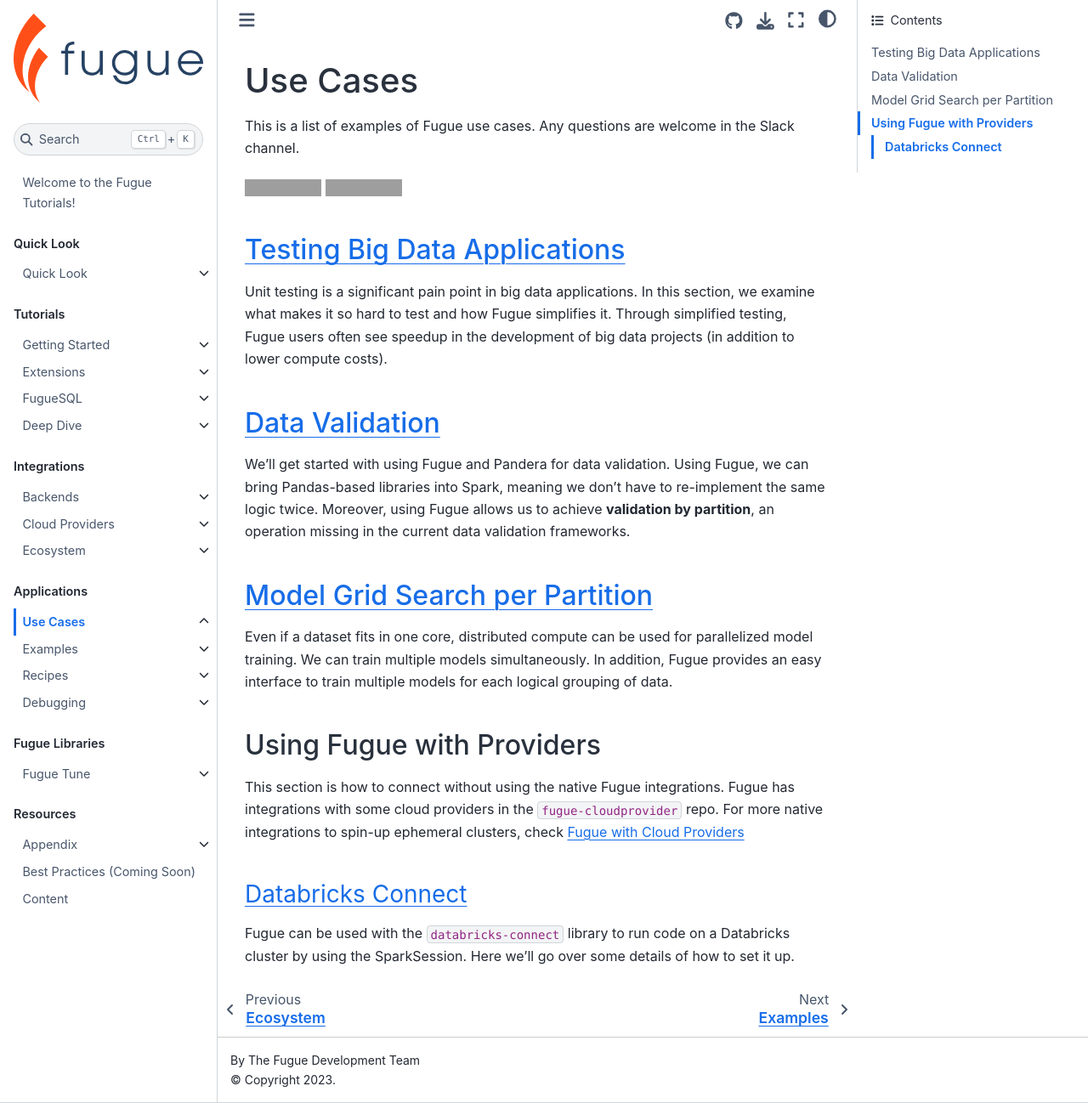
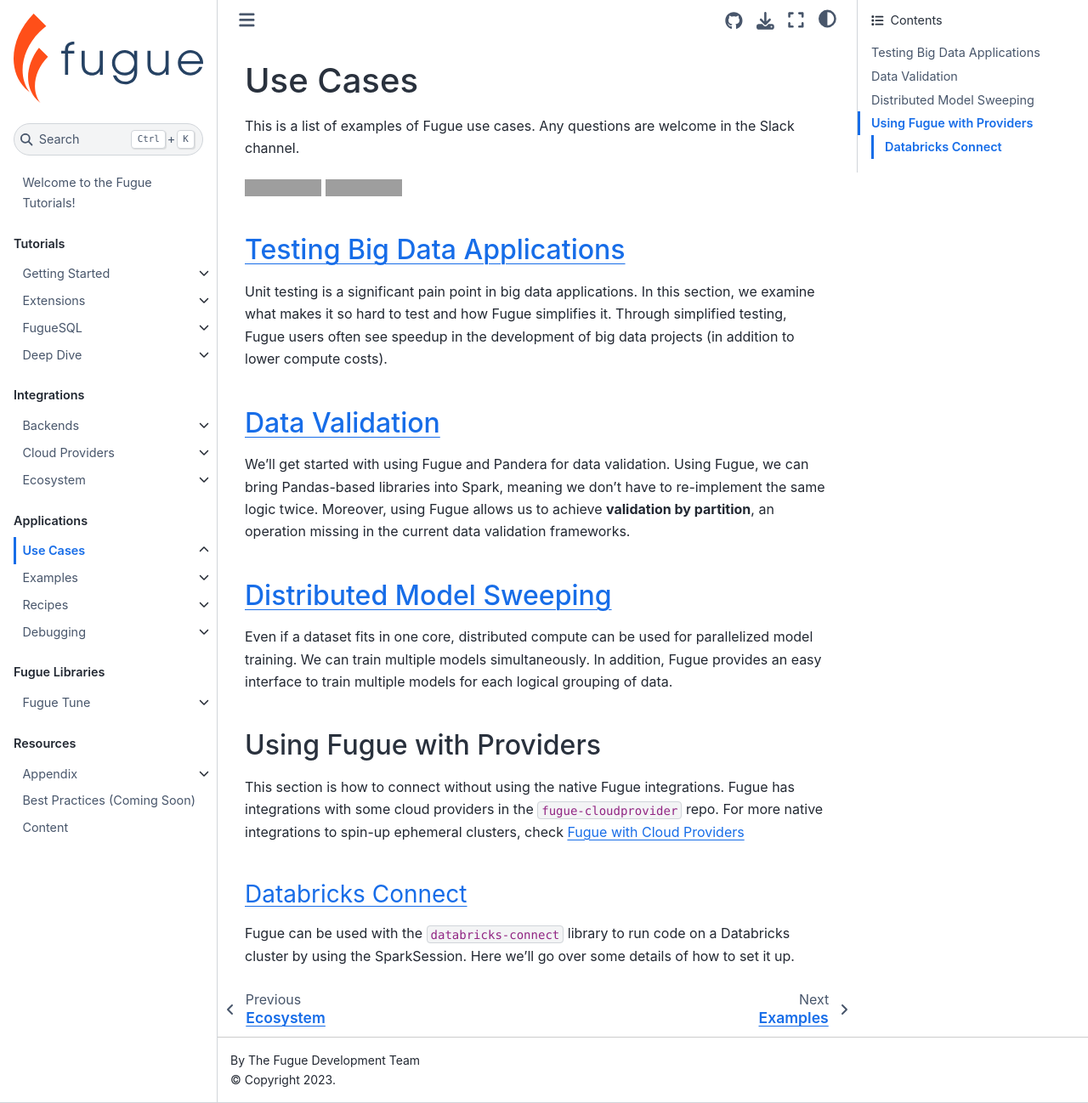
Before and after one commit to fugue-project/tutorials, a Jupyter Book: the page built from tutorials/applications/use_cases/index.md, in a window 1280 px wide and 1298 px high. Shown: the whole window at 85% size. Built offline with Jupyter Book 1.0.4 settings and Sphinx 7.4.7 and the Sphinx Book theme 1.1.4, drawn with Linux system fonts in a browser that asks for light colours; pages that are not in the unit, such as notebooks, are missing from menus; grey boxes are pictures that could not be loaded.

Commit message:
indenting lists and some links not showing

```diff
--- a/tutorials/applications/use_cases/index.md
+++ b/tutorials/applications/use_cases/index.md
@@ -17,10 +17,10 @@
 ## [Testing Big Data Applications](unit_testing.ipynb)
 Unit testing is a significant pain point in big data applications. In this section, we examine what makes it so hard to test and how Fugue simplifies it. Through simplified testing, Fugue users often see speedup in the development of big data projects (in addition to lower compute costs).
 
-## [Data Validation](data_validation.ipynb)
+## [Data Validation](../../integrations/ecosystem/pandera.ipynb)
 We'll get started with using Fugue and Pandera for data validation. Using Fugue, we can bring Pandas-based libraries into Spark, meaning we don't have to re-implement the same logic twice. Moreover, using Fugue allows us to achieve **validation by partition**, an operation missing in the current data validation frameworks.
 
-## [Model Grid Search per Partition](model_sweeping.ipynb)
+## [Distributed Model Sweeping](model_sweeping.ipynb)
 Even if a dataset fits in one core, distributed compute can be used for parallelized model training. We can train multiple models simultaneously. In addition, Fugue provides an easy interface to train multiple models for each logical grouping of data.
 
 
```
Also changed, not shown: index.md (+2 -2 lines), tutorials/resources/content.md (+4 -7 lines), 2 other files.
